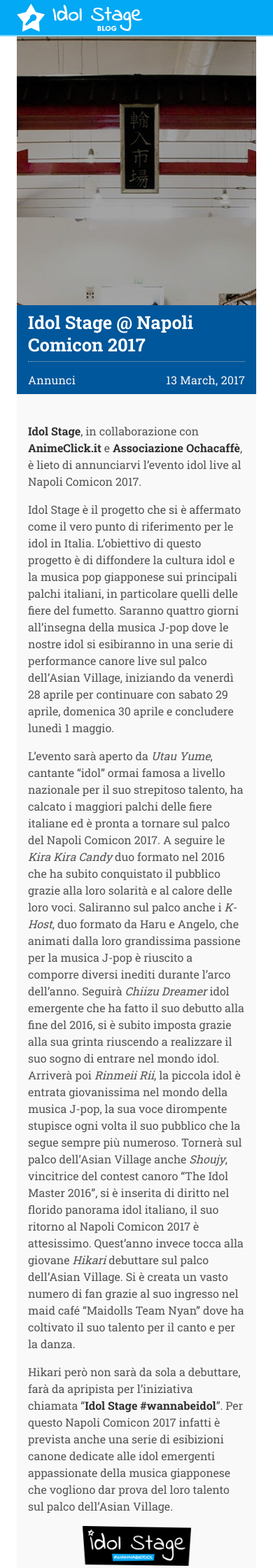
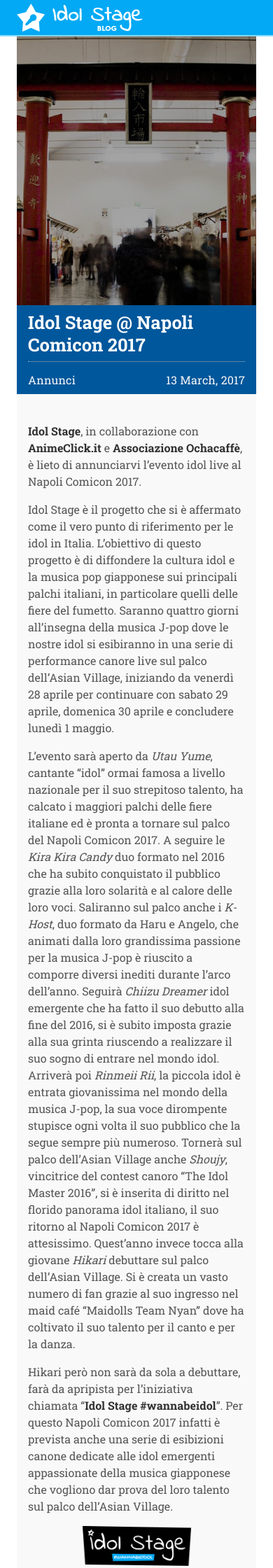
Before and after one commit to IdolStage/idolstage.github.io, a Jekyll site: the page built from _posts/2017-03-13-idol-stage-at-napoli-comicon-2017.md, in a window 390 px wide. Shown: the top 2240 px of the page at 70% size. Built offline with Jekyll 4.4.1, drawn with Linux system fonts in a browser that asks for light colours; nearby versions of some CDN libraries.

Commit message:
Fix for responsive

```diff
--- a/_layouts/post.html
+++ b/_layouts/post.html
@@ -9,7 +9,7 @@
     <div class="post-title-box">
       <h1 class="post-title">{{ page.title }}</h1>
       <div class="post-datetime">
-        <time datetime="{{ page.date | date_to_xmlschema }}" class="post-date">{{ page.date | date: "%-d %B, %Y" }}</time>
+        <time datetime="{{ page.date | date_to_xmlschema }}" class="post-date-publish">{{ page.date | date: "%-d %B, %Y" }}</time>
         {{ page.categories }}
       </div>
     </div>
--- a/_sass/_posts.scss
+++ b/_sass/_posts.scss
@@ -29,7 +29,6 @@
   //margin-top: -.5rem;
   //margin-bottom: 1rem;
   //color: #f9f9f9;
-  float: right;
 }
 
 
@@ -40,6 +39,10 @@
   background-color: #268bd2;
   background-position: top center;
   background-repeat: no-repeat;
+
+  @media (max-width: 980px) {
+    background-size: cover;
+  }
 }
 
 .post-title-box {
@@ -92,6 +95,10 @@
   width: 100%;
 }
 
+.post-date-publish {
+  float: right;
+}
+
 
 // Related posts
 .related {
```
Lines whose indentation alone changed are shown as unchanged.
